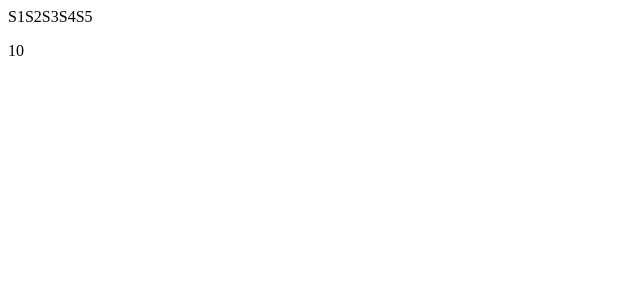
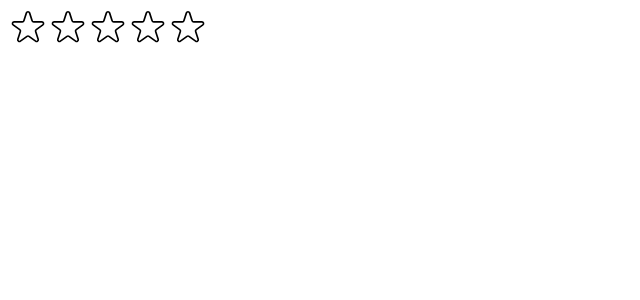
Before and after one commit to the-chronicles/usepopcorn, a React (Create React App) app: page / in a window 1280 px wide. Shown: the top 300 px of the page, without its empty margins (0-640 px from the left). Built offline with nearby package versions, Linux system fonts and the light colour scheme.

Commit message:
Added Star

```diff
--- a/src/StarRating.js
+++ b/src/StarRating.js
@@ -1,12 +1,107 @@
-export default function StartRating() {
+import { useState } from "react";
+
+const containerStyle = {
+  display: "flex",
+  alignItems: "center",
+  gap: "16px",
+};
+
+const starContainerStyle = {
+  display: "flex",
+};
+
+const textStyle = {
+  lineHeight: "1",
+  margin: "0",
+};
+
+export default function StartRating({ maxRating = 5 }) {
+  const [rating, setRating] = useState(0);
+  const [tempRating, setTempRating] = useState(0);
+
+  function handleRating(rating) {
+    setRating(rating);
+  }
+
   return (
-    <div>
-      <div>
-        {Array.from({ length: 5 }, (_, i) => (
-          <span>S{i + 1}</span>
+    <div style={containerStyle}>
+      <div style={starContainerStyle}>
+        {Array.from({ length: maxRating }, (_, i) => (
+          <Star
+            key={i}
+            onRate={() => setRating(i + 1)}
+            full={tempRating ? tempRating >= i + 1 : rating >= i + 1}
+            onHoverIn={() => setTempRating(i + 1)}
+            onHoverOut={() => setTempRating(0)}
+          />
         ))}
       </div>
-      <p>10</p>
+      <p style={textStyle}>{tempRating || ""} </p>
     </div>
   );
 }
+
+const starStyle = {
+  width: "40px",
+  height: "48px",
+  display: "block",
+  cursor: "pointer",
+};
+
+function Star({ onRate, full, onHoverIn, onHoverOut }) {
+  return (
+    <span
+      role="button"
+      style={starStyle}
+      onClick={onRate}
+      onMouseEnter={onHoverIn}
+      onMouseLeave={onHoverOut}
+    >
+      {full ? (
+        <svg
+          xmlns="http://www.w3.org/2000/svg"
+          viewBox="0 0 20 20"
+          fill="#000"
+          stroke="#000"
+        >
+          <path d="M9.049 2.927c.3-.921 1.603-.921 1.902 0l1.07 3.292a1 1 0 00.95.69h3.462c.969 0 1.371 1.24.588 1.81l-2.8 2.034a1 1 0 00-.364 1.118l1.07 3.292c.3.921-.755 1.688-1.54 1.118l-2.8-2.034a1 1 0 00-1.175 0l-2.8 2.034c-.784.57-1.838-.197-1.539-1.118l1.07-3.292a1 1 0 00-.364-1.118L2.98 8.72c-.783-.57-.38-1.81.588-1.81h3.461a1 1 0 00.951-.69l1.07-3.292z" />
+        </svg>
+      ) : (
+        <svg
+          xmlns="http://www.w3.org/2000/svg"
+          fill="none"
+          viewBox="0 0 24 24"
+          stroke="#000"
+        >
+          <path
+            strokeLinecap="round"
+            strokeLinejoin="round"
+            strokeWidth="{2}"
+            d="M11.049 2.927c.3-.921 1.603-.921 1.902 0l1.519 4.674a1 1 0 00.95.69h4.915c.969 0 1.371 1.24.588 1.81l-3.976 2.888a1 1 0 00-.363 1.118l1.518 4.674c.3.922-.755 1.688-1.538 1.118l-3.976-2.888a1 1 0 00-1.176 0l-3.976 2.888c-.783.57-1.838-.197-1.538-1.118l1.518-4.674a1 1 0 00-.363-1.118l-3.976-2.888c-.784-.57-.38-1.81.588-1.81h4.914a1 1 0 00.951-.69l1.519-4.674z"
+          />
+        </svg>
+      )}
+    </span>
+  );
+}
+
+/*
+FULL STAR
+
+<svg
+  xmlns="http://www.w3.org/2000/svg"
+  viewBox="0 0 20 20"
+  fill="#000"
+  stroke="#000"
+>
+  <path
+    d="M9.049 2.927c.3-.921 1.603-.921 1.902 0l1.07 3.292a1 1 0 00.95.69h3.462c.969 0 1.371 1.24.588 1.81l-2.8 2.034a1 1 0 00-.364 1.118l1.07 3.292c.3.921-.755 1.688-1.54 1.118l-2.8-2.034a1 1 0 00-1.175 0l-2.8 2.034c-.784.57-1.838-.197-1.539-1.118l1.07-3.292a1 1 0 00-.364-1.118L2.98 8.72c-.783-.57-.38-1.81.588-1.81h3.461a1 1 0 00.951-.69l1.07-3.292z"
+  />
+</svg>
+
+
+EMPTY STAR
+
+
+
+*/
--- a/src/index.js
+++ b/src/index.js
@@ -9,6 +9,7 @@
 root.render(
   <React.StrictMode>
     {/* <App /> */}
-    <StartRating />
+    <StartRating maxRating={5}/>
+
   </React.StrictMode>
 );
```
Also changed, not shown: src/index.css (+0 -33 lines).
